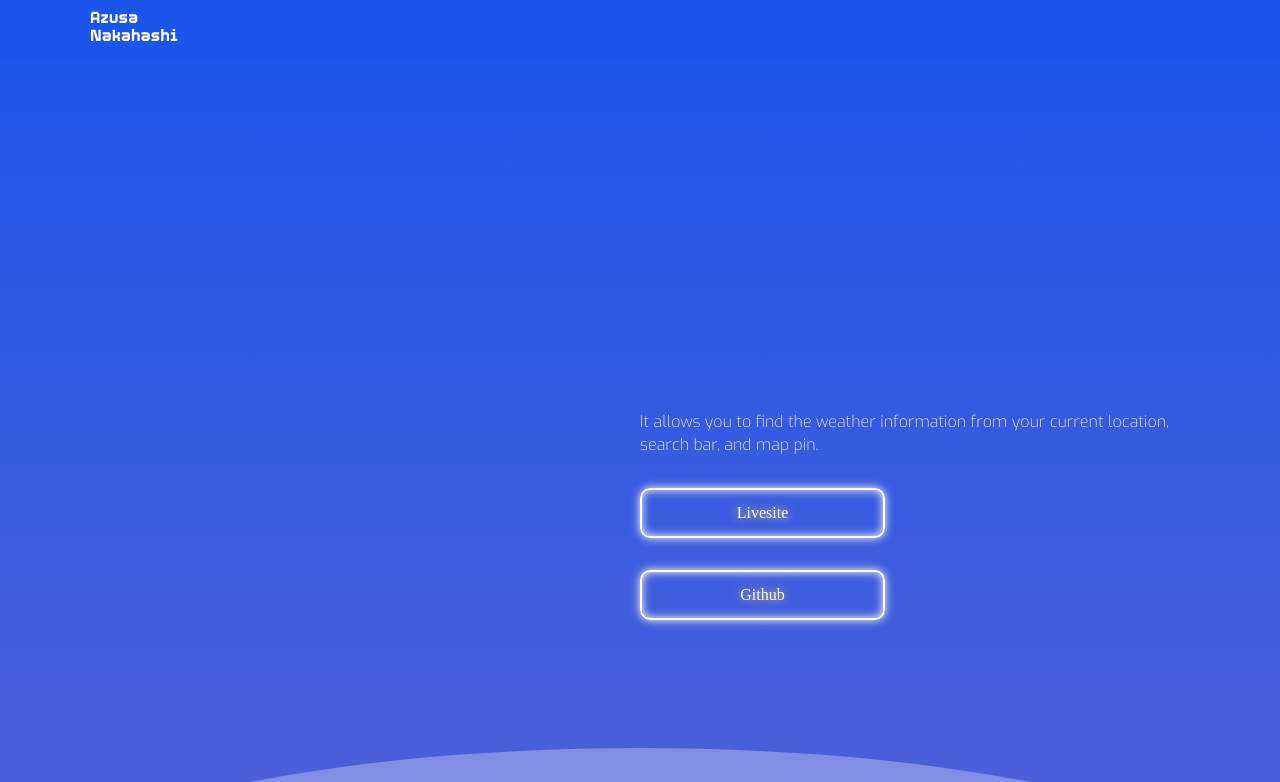
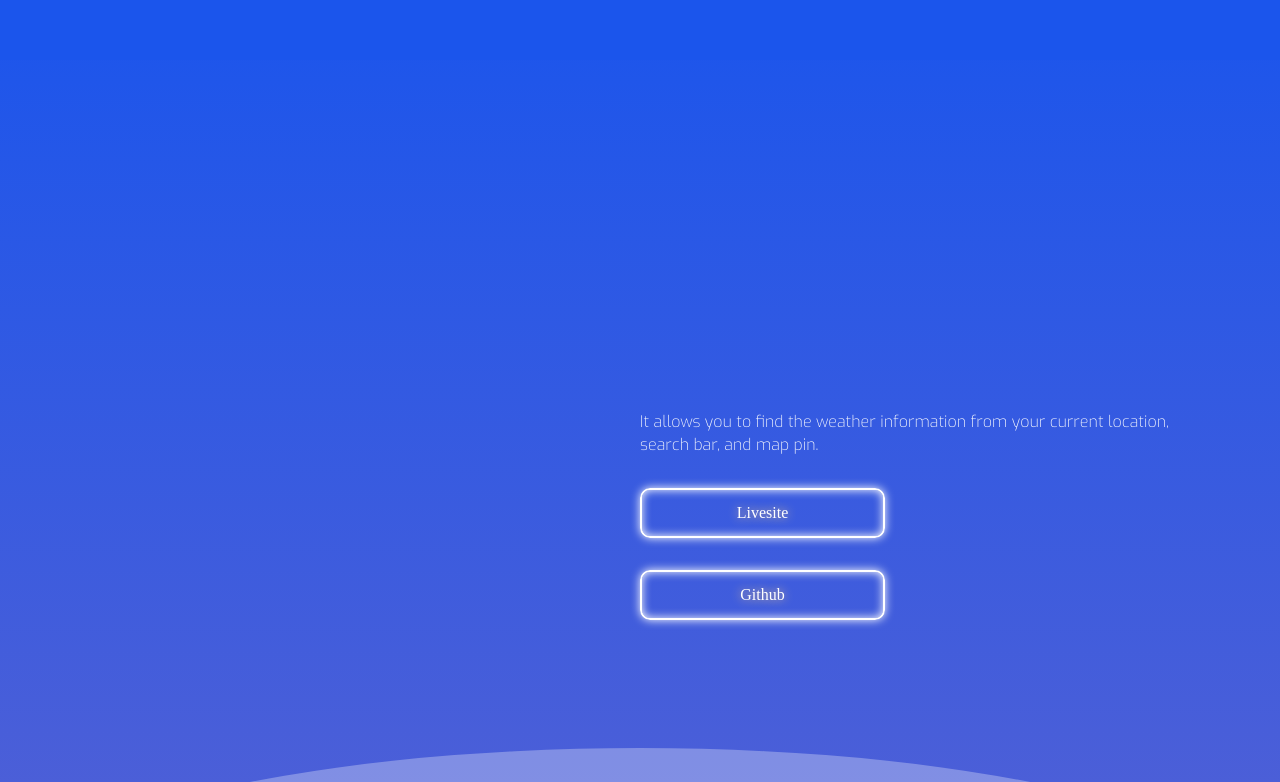
Before and after one commit to AzusaNakahashi/portfolio-2022, a Next.js app in the folder client/: page /projects/1 in a window 1280 px wide. Shown: the top 782 px of the page. Built offline with nearby package versions, Linux system fonts and the light colour scheme; no server answers; a web font is replaced by a local one; what next-redux-wrapper would draw is missing.

Commit message:
delete unnecessary logo and style

```diff
--- a/client/components/Header.tsx
+++ b/client/components/Header.tsx
@@ -91,15 +91,6 @@ const Header = () => {
         </div>
         <div className={`${styles["menu"]} ${navIsOpen && styles["open"]}`}>
           <div>
-            <p className={styles["top-page-button"]}>
-              <Link href="/">
-                <a onClick={() => dispatch(navToggle())}>
-                  <picture>
-                    <img src="/icons/website-logo.svg" alt="link to homepage" />
-                  </picture>
-                </a>
-              </Link>
-            </p>
             <div className={styles["menu-list"]}>
               <ul className={styles["page-section-list"]}>
                 <li className={styles["item-1"]}>
```
Also changed, not shown: client/styles/layout/indexHero.module.scss (+2 -12 lines).
